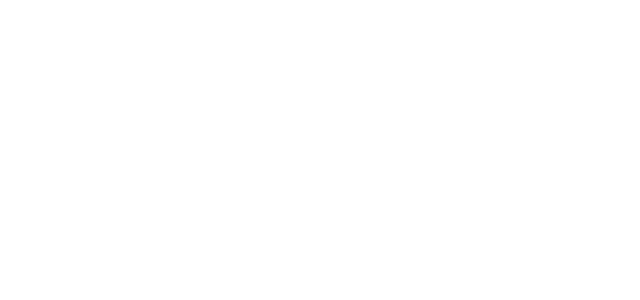
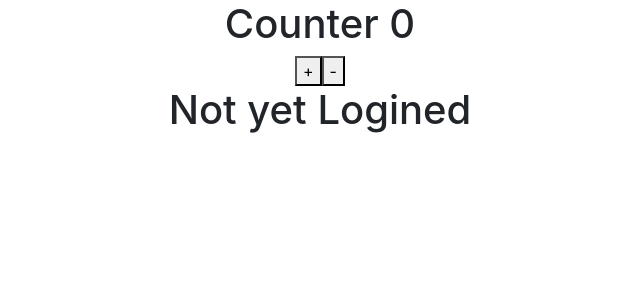
Before and after one commit to badruti94/firstapp, a React (Create React App) app: page / in a window 1280 px wide. Shown: the top 300 px of the page, without its empty margins (320-960 px from the left). Built offline with nearby package versions, Linux system fonts and the light colour scheme.

Commit message:
12 redux : 81. Display the value with useSelector and also useDispatch

```diff
--- a/src/App.js
+++ b/src/App.js
@@ -1,8 +1,17 @@
+import { useSelector, useDispatch } from 'react-redux';
+import { increment, decrement } from './action';
 import './App.css';
 
 function App() {
+  const counter = useSelector(state => state.counter)
+  const login = useSelector(state => state.login)
+  const dispatch = useDispatch()
   return (
     <div className="App">
+      <h1>Counter {counter} </h1>
+      <button onClick={()=>dispatch(increment())} >+</button>
+      <button onClick={()=>dispatch(decrement())} >-</button>
+      <p> { login ? <h1>Logined</h1> : <h1>Not yet Logined</h1> } </p>
     </div>
   );
 }
--- a/src/reducers/counterReducer.js
+++ b/src/reducers/counterReducer.js
@@ -3,7 +3,7 @@
 const counterReducer = (state =0, action) => {
     switch (action.type) {
         case 'INCREMENT':
-            return state + action.payload
+            return state + 1
             break;
         case 'DECREMENT':
             return state - 1
```
